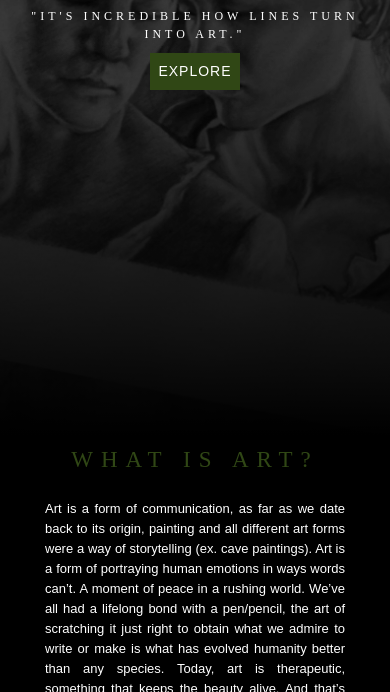
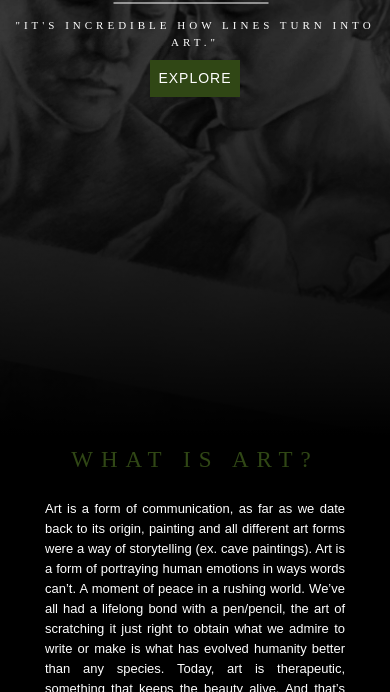
Before and after one commit to iam-pratham/shapes-art-academy, a plain HTML site: page index.html in a window 390 px wide. Shown: the part 408-1100 px from the top of the page. Drawn offline with nearby package versions, Linux system fonts and the light colour scheme.

Commit message:
horizontal line commit

```diff
--- a/index.html
+++ b/index.html
@@ -34,6 +34,7 @@
     <div class="content">
       <h1>shapes</h1>
       <h4>art academy</h4>
+      <div class="horizontal-line"></div>
       <p>"it's incredible how lines turn into art."</p>
       <a href="#explore"><button class="search" type="button">explore</button></a>
     </div>
--- a/style.css
+++ b/style.css
@@ -87,6 +87,16 @@ section {
     z-index: 1;
 }
 
+.horizontal-line{
+    position: absolute;
+    top: 50%;
+    left: 49%;
+    transform: translate(-50%, -50%);
+    height: 1px;
+    width: 155px;
+    background-color: #fff;
+}
+
 .home .content h1 {
     color: #fff;
     font-size: 50px;
@@ -109,9 +119,9 @@ section {
     text-transform: uppercase;
     letter-spacing: 4px;
     margin-bottom: 10px;
+    margin-top: 25px;
     font-family: 'Prata', serif;
 }
-
 .home:before {
     position: absolute;
     width: 100%;
@@ -832,8 +842,12 @@ section {
         font-size: 13px;
     }
 
+    .horizontal-line{
+        margin-top: -11px;
+    }
+
     .home .content p {
-        font-size: 12px;
+        font-size: 11px;
     }
 
     .search {
```
